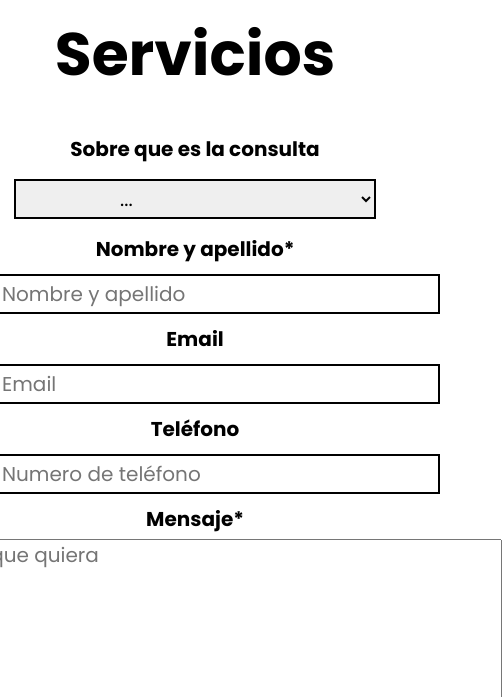
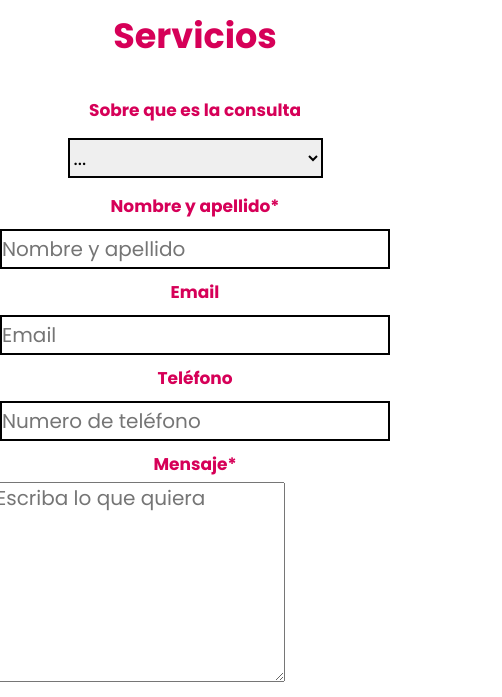
Before and after one commit to Ignacio-Rosales/Proyecto_heladeria, a plain HTML site: page pages/servicios.html in a window 390 px wide. Shown: the part 106-803 px from the top of the page, 502 px wide, since content can reach past the window. Drawn offline with Linux system fonts and the light colour scheme.

Commit message:
Agregue el responsive de contacto en 720px

```diff
--- a/style.css
+++ b/style.css
@@ -606,6 +606,36 @@ footer .redes img:hover{
     }
 
 
+    .contacto .contacto_pag .contacto_input .titulo_label{
+        font-size: 17px;
+        color: #d60058;
+    }
+
+    .contacto .contacto_pag .contacto_input .titulo_label:hover{
+        font-size: 20px;
+    }
+
+    .contacto .contacto_pag h1 {
+        font-size: 35px;
+        color: #d60058;
+    }
+
+    .contacto .contacto_pag .contacto_input select{
+        padding-left: 0px;
+        padding-right: 143px;
+
+    }
+
+    .contacto .contacto_pag .contacto_input label input{
+        padding-left: 0px;
+        padding-right: 0px;
+    }
+
+    textarea {
+        width: 290px;
+        height: 200px;
+    }
+
     footer {
         display:inline-block !important;
         width: 100%;
```
